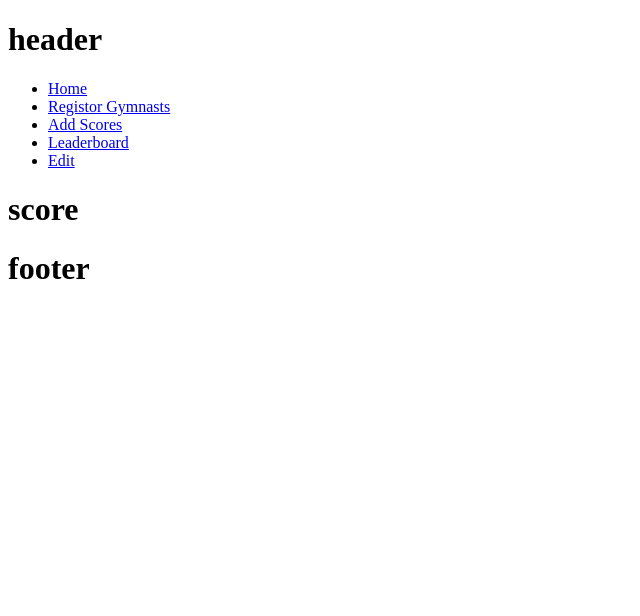
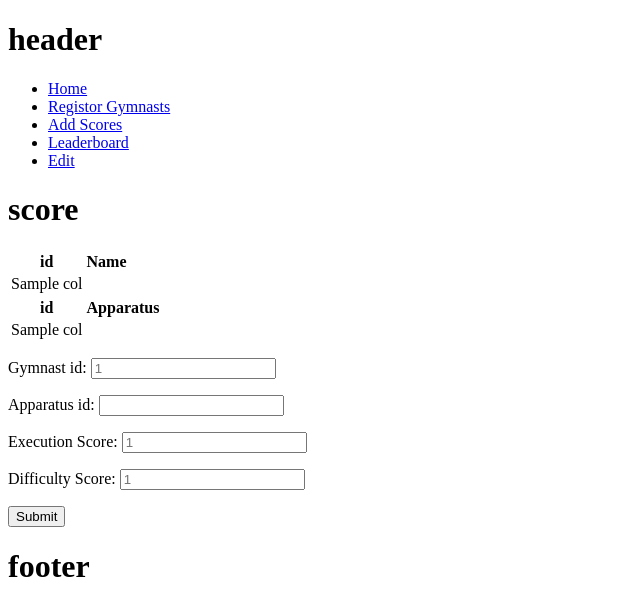
Before and after one commit to Adamlim21181/STAGS, a Flask app: template templates/score.html in a window 1280 px wide. Shown: the top 616 px of the page, without its empty margins (0-640 px from the left). Run offline with Flask 3, Linux system fonts and the light colour scheme; the template is opened without the code that fills it: most values are stand-ins (such as "Sample title", 1, 10 or a date in 2020).

Commit message:
Created a form where you can add scores to gymnasts, which then get added to the database

```diff
--- a/routes.py
+++ b/routes.py
@@ -1,4 +1,4 @@
-from flask import Flask, render_template, request
+from flask import Flask, render_template, request, redirect, url_for
 import sqlite3
 
 
@@ -29,7 +29,45 @@ def gymnast():
 #creating a page to add scores
 @app.route('/addscores')
 def scores():
-    return render_template("score.html")
+
+    #viewing gymnasts that are in the database
+    conn = sqlite3.connect('database')
+    cur = conn.cursor()
+    cur.execute("SELECT * FROM gymnast")
+    data = cur.fetchall()
+    conn.close()
+
+
+    #viewing apparatus with their id's
+    conn = sqlite3.connect('database')
+    cur = conn.cursor()
+    cur.execute("SELECT * FROM apparatus")
+    appdata = cur.fetchall()
+    conn.close()
+
+
+    #getting the gymnast id, apparatus id, their e-score and their d-score
+    form1 = None
+    form2 = None
+    form3 = None
+    form4 = None
+    if len(request.args) > 0:
+        form1 = request.args.get('addgymnastid')
+        form2 = request.args.get('app')
+        form3 = request.args.get('add-escore')
+        form4 = request.args.get('add-dscore')
+
+
+    #adding the new scores
+    conn = sqlite3.connect('database')
+    cur = conn.cursor()
+    sql = ("INSERT INTO score (gymnast_id, apparatus_id, escore, dscore) VALUES (?,?,?,?)")
+    cur.execute(sql, (form1, form2, form3, form4))
+    conn.commit()
+    conn.close()
+
+    return render_template("score.html", appdata=appdata, data=data)
+
 
 #creating a page to view leaderboards
 @app.route('/leaderboard')
--- a/templates/score.html
+++ b/templates/score.html
@@ -7,4 +7,45 @@
 <h1>score</h1>
 
 
+<!--Creating a table to display the registerd gymnasts with their id's-->
+<table>
+    <tr>
+        <th>id</th>
+        <th>Name</th>
+    </tr>
+    {% for row in data %}
+    <tr>
+        {% for col in row %}
+        <td>{{ col }}</td>
+        {% endfor %}
+    </tr>
+    {% endfor %}
+</table>
+
+<!--Creating a table to display apparatus with id-->
+<table>
+    <tr>
+        <th>id</th>
+        <th>Apparatus</th>
+    </tr>
+    {% for row in appdata %}
+    <tr>
+        {% for col in row %}
+        <td>{{ col }}</td>
+        {% endfor %}
+    </tr>
+    {% endfor %}
+</table>
+
+<!--Form to input data to add scores to the database-->
+<form>
+    <p>Gymnast id: <input type="number" name = "addgymnastid" placeholder="1"></p>
+    <p>Apparatus id: <input type="number" name = "app"></p>
+    <p>Execution Score: <input type="number" name = "add-escore" placeholder="1"></p>
+    <p>Difficulty Score: <input type="number" name = "add-dscore" placeholder="1"></p>
+    <input type="submit">
+
+
+</form>
+
 {% endblock %}
```
Also changed, not shown: 1 other file.
